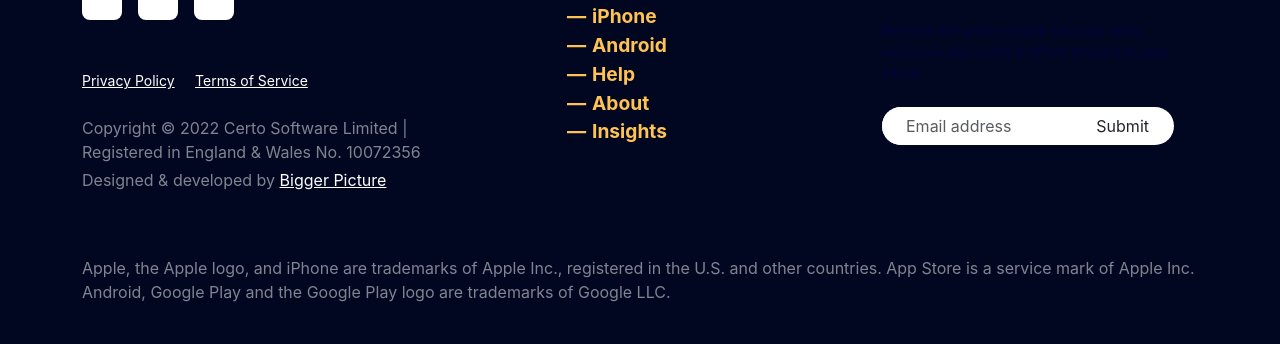
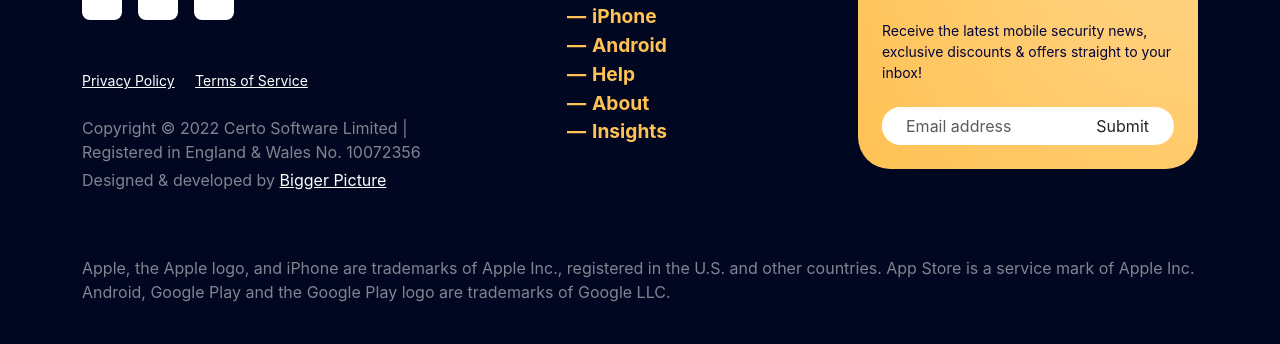
Before and after one commit to Nimra-afk/Certo, a plain HTML site: page index.html in a window 1280 px wide. Shown: the part 5219-5563 px from the top of the page. Drawn offline with nearby package versions, Linux system fonts and the light colour scheme.

Commit message:
newsletter

```diff
--- a/style.css
+++ b/style.css
@@ -492,3 +492,7 @@
     left: 0;
     color: #ffc254;
 }
+.newsletter-card {
+    background-color: #ffc254;
+    background-image: radial-gradient(circle at top right, rgba(255,255,255,0.3), transparent);
+}
```
